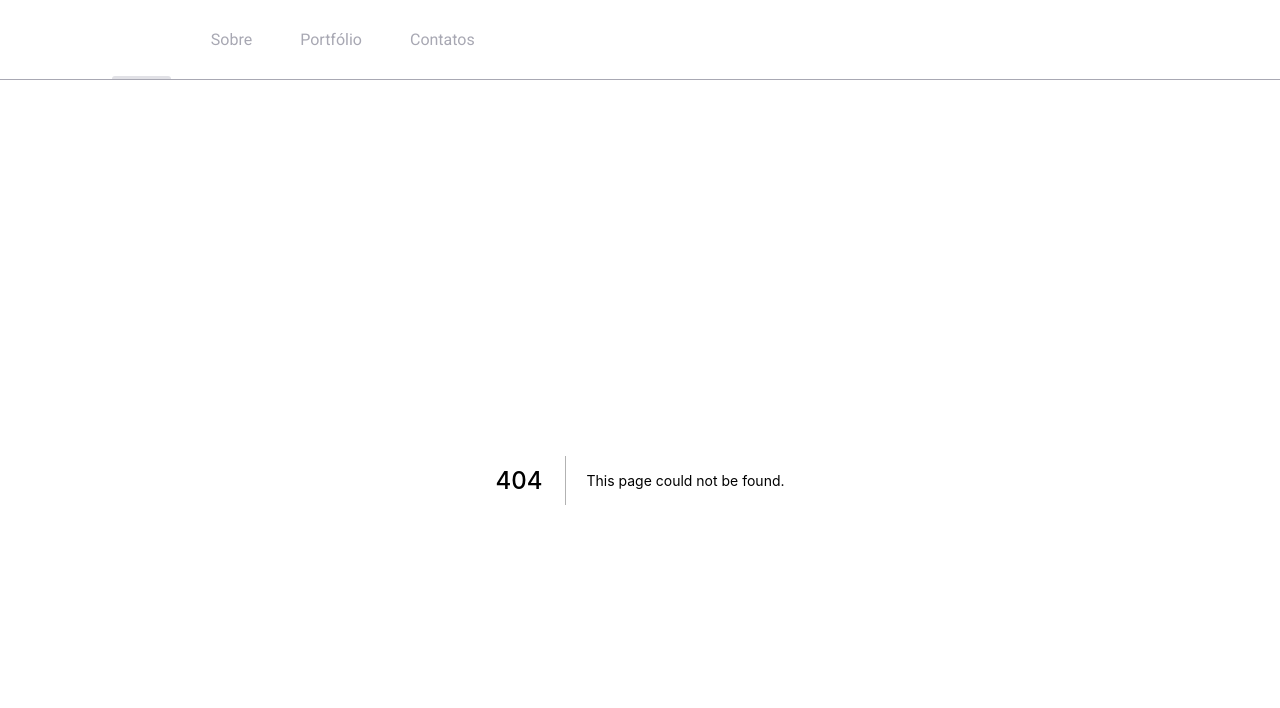
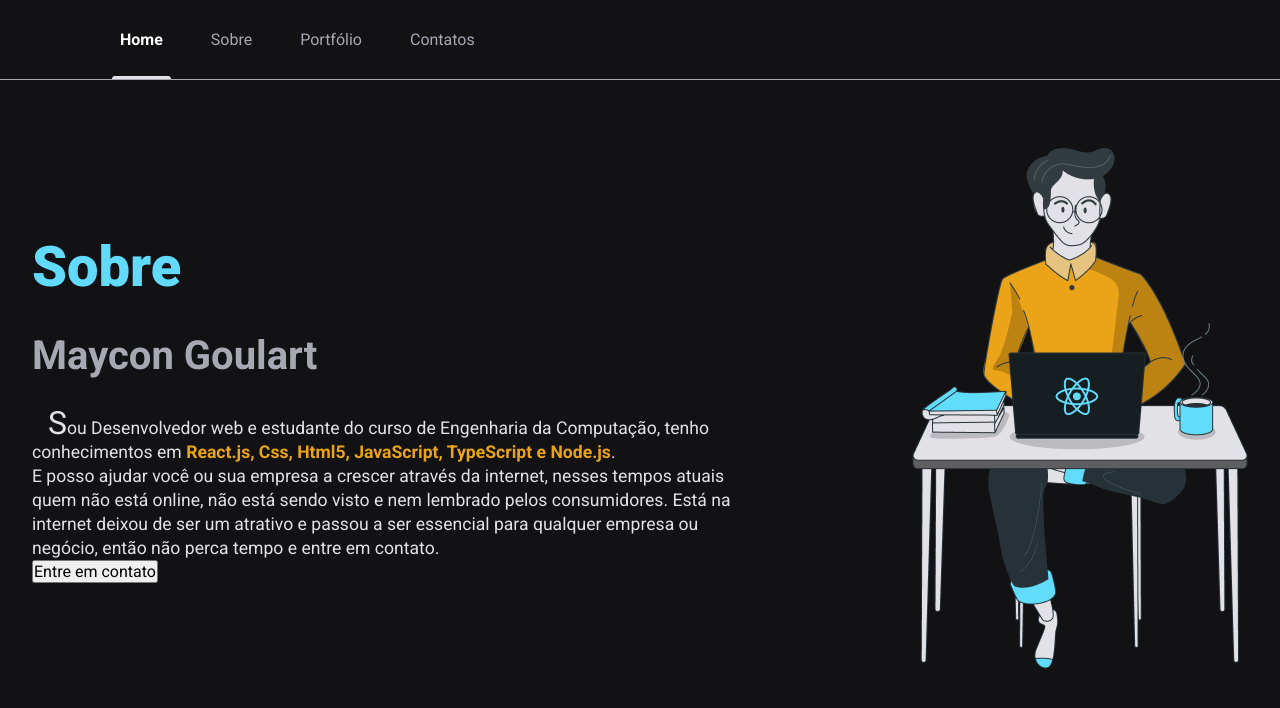
Before and after one commit to Goulart94/GoulartDev, a Next.js app: page /about in a window 1280 px wide. Before the commit this address had no page. Shown: the top 708 px of the page. Built offline with nearby package versions, Linux system fonts and the light colour scheme.

Commit message:
Criação da página about

```diff
--- /dev/null
+++ b/src/components/ContactUsButton/contact.module.scss
@@ -0,0 +1,4 @@
+button{
+    height: 3rem;
+
+}
--- /dev/null
+++ b/src/components/ContactUsButton/index.tsx
@@ -0,0 +1,10 @@
+import React from 'react';
+
+export default function ContactUsButton() {
+  return (
+      <button>
+          Entre em contato
+      </button>
+
+    );
+}
--- /dev/null
+++ b/src/pages/about/about.module.scss
@@ -0,0 +1,48 @@
+.textArea{
+    max-width: 1320px;
+    margin: 0 auto;
+    padding: 0 2rem;
+    height: calc(100vh - 5rem);
+
+    display: flex;
+    align-items: center;
+    justify-content: space-between;
+    position: relative;
+    bottom: 2rem;
+
+}
+.hero{
+    max-width: 700px;
+
+
+    h1{
+        font-size: 3.5rem;
+        color: var(--cyan-500);
+        margin-bottom: 2rem;
+        font-weight: 900;
+
+    }
+    h2{
+        font-size: 2.5rem;
+        margin-bottom: 1.5rem;
+        color: var(--gray-300);
+
+    }
+    p{
+        text-indent: 1rem;
+        line-height: 1.5rem;
+        font-size: 1.1rem;
+        margin-top: 2rem;
+        color: var(--gray-100);
+        font-weight: 500;
+        span{
+            color: var(--yellow-500);
+            font-weight: 700;
+        }
+     }
+       p::first-letter {
+            font-size: 2rem;
+            text-transform: uppercase;
+          }
+
+}
--- /dev/null
+++ b/src/pages/about/index.tsx
@@ -0,0 +1,23 @@
+import React from 'react';
+import ContactUsButton from '../../components/ContactUsButton';
+import style from'./about.module.scss'
+
+export default function About() {
+  return (
+
+     <div className={style.textArea}>
+       <main className={style.hero}>
+
+        <h1>Sobre</h1>
+
+        <h2>Maycon Goulart</h2>
+
+         <p>Sou Desenvolvedor web e estudante do curso de Engenharia da Computação, tenho conhecimentos em <span>React.js, Css, Html5, JavaScript, TypeScript e Node.js</span>.<br/>
+         E posso ajudar você ou sua empresa a crescer através da internet, nesses tempos atuais quem não está online, não está sendo visto e nem lembrado pelos consumidores. Está na internet deixou de ser um atrativo e passou a ser essencial para qualquer empresa ou negócio, então não perca tempo e entre em contato. </p>
+
+         <ContactUsButton></ContactUsButton>
+         </main>
+         <img src="../../imgs/Ilustra.png" alt="" />
+     </div>
+     );
+}
```
Also changed, not shown: public/imgs/Ilustra.png (added).
